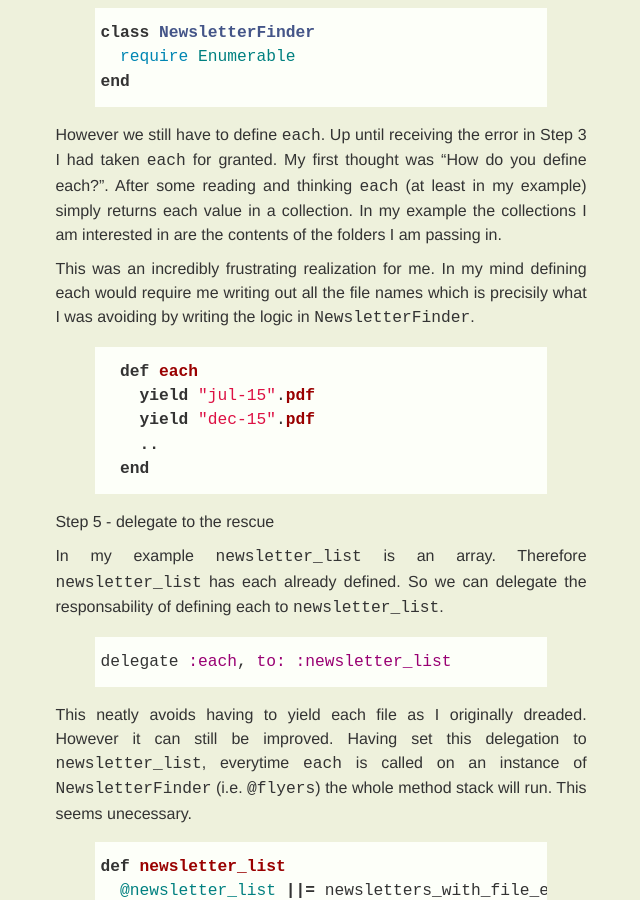
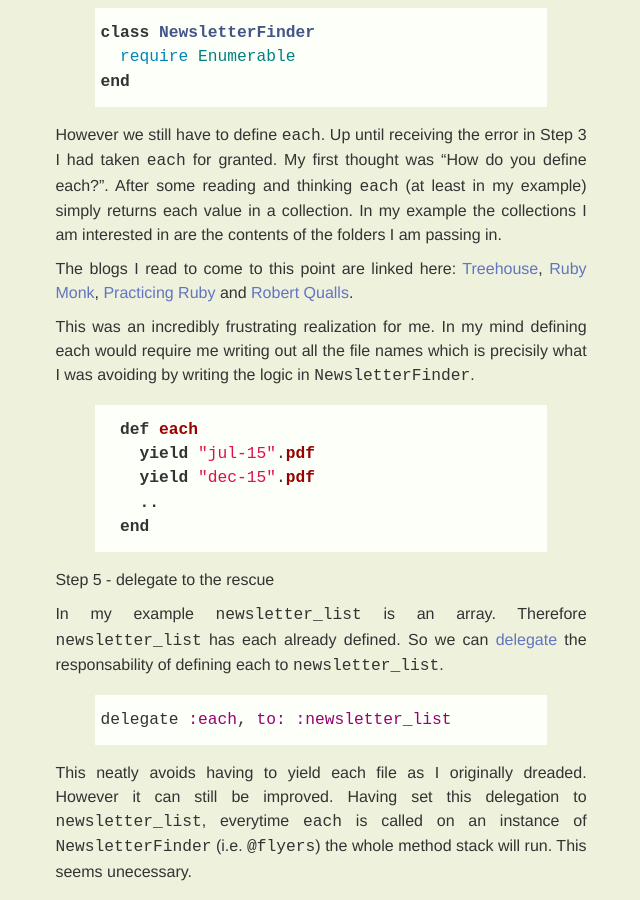
Before and after one commit to JessSumner/JessSumner.github.io, a Jekyll site: the page built from _posts/2016-02-06-utilizing-enumerable-and-delegate.markdown, in a window 1280 px wide and 900 px high, scrolled down 3112 px. Shown: the whole window, without its empty margins (319-959 px from the left). Built offline with Jekyll 4.4.1, drawn with Linux system fonts in a browser that asks for light colours; nearby versions of some CDN libraries; some web fonts are replaced; comment, search, counter and statistics services are not loaded.

Commit message:
Added links to the blogs I read about Enumerable and each.
Also added a link to delegate

```diff
--- a/_posts/2016-02-06-utilizing-enumerable-and-delegate.markdown
+++ b/_posts/2016-02-06-utilizing-enumerable-and-delegate.markdown
@@ -140,8 +140,18 @@ end
 However we still have to define `each`. Up until receiving the error in Step 3
 I had taken `each` for granted. My first thought was "How do you define each?".
 After some reading and thinking `each` (at least in my example) simply returns
-each value in a collection. In my example the collections I am interested in
+each value in a collection.  In my example the collections I am interested in
 are the contents of the folders I am passing in.
+
+The blogs I read to come to this point are linked here:
+[Treehouse](https://teamtreehouse.com/community/can-someone-help-me-understand-
+when-and-why-to-use-enumerators-and-enumerable),
+[Ruby Monk](http://rubymonk.com/learning/books/4-ruby-primer-ascent/chapters/44
+-collections/lessons/96-enumerators-and-enumerables),
+[Practicing Ruby](https://practicingruby.com/articles/building-enumerable-and-
+enumerator) and
+[Robert Qualls](http://www.sitepoint.com/guide-ruby-collections-iii-enumerable-
+enumerator/).
 
 This was an incredibly frustrating realization for me. In my mind defining each
 would require me writing out all the file names which is precisily what I was
@@ -158,7 +168,7 @@ avoiding by writing the logic in `NewsletterFinder`.
 Step 5 - delegate to the rescue
 
 In my example `newsletter_list` is an array. Therefore `newsletter_list` has
-each already defined. So we can delegate the responsability of defining each to
+each already defined. So we can [delegate](http://apidock.com/rails/Module/delegate) the responsability of defining each to
 `newsletter_list`.
 
 {% highlight ruby %}
```
